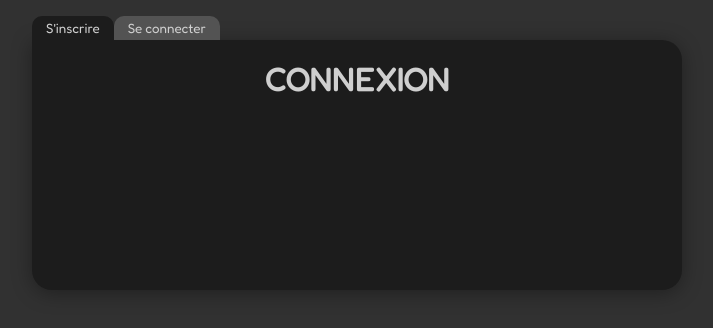
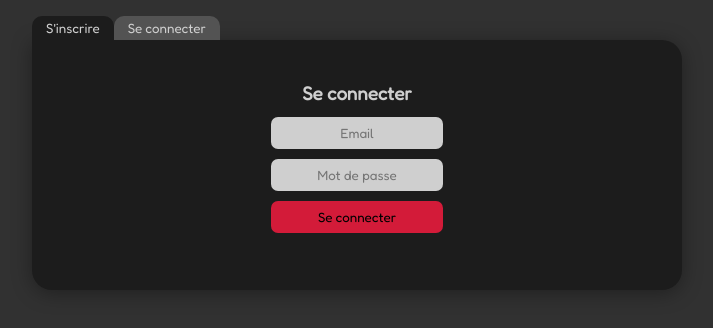
Before and after one commit to StevenM91/react-firebase, a React (Create React App) app: page / in a window 1280 px wide. Both pictures are taken after a click on the button "Se connecter". Shown: the top 328 px of the page, without its empty margins (283-996 px from the left). Built offline with nearby package versions, Linux system fonts and the light colour scheme; no server answers.

Commit message:
logique de la connexion faite

```diff
--- a/src/components/Login.js
+++ b/src/components/Login.js
@@ -1,9 +1,49 @@
-import React from "react";
+import { signInWithEmailAndPassword } from "firebase/auth";
+import React, { useRef, useState } from "react";
+import { auth } from "../utils/firebase.config";
 
 const Login = () => {
+  // On crée la logique de connexion qui va permettre d'aller chercher les donnée dans la bdd et vérifier si l'utilisateur existe pour qu'il puisse avoir acces à l'application
+
+  const loginEmail = useRef();
+  const loginPassword = useRef();
+  const [error, setError] = useState(false);
+
+  const handleLogin = async (e) => {
+    e.preventDefault();
+
+    try {
+      const user = await signInWithEmailAndPassword(
+        auth,
+        loginEmail.current.value,
+        loginPassword.current.value
+      );
+      console.log(user);
+    } catch (error) {
+      console.log(error.message);
+      setError(true);
+    }
+  };
+
   return (
-    <div>
-      <h1>CONNEXION</h1>
+    <div className="login-container">
+      <div className="login">
+        <h3>Se connecter</h3>
+        <form className="form-login" onSubmit={(e) => handleLogin(e)}>
+          <input type="email" placeholder="Email" required ref={loginEmail} />
+          <input
+            type="password"
+            placeholder="Mot de passe"
+            required
+            ref={loginPassword}
+          />
+          <input type="submit" value="Se connecter" />
+          {/* on crée la logique de l'erreur au cas ou l'email ou le mot de passe sois incorrect */}
+          <span>
+            {error && "Le mail ou le mot de passe ne correspondent pas"}
+          </span>
+        </form>
+      </div>
     </div>
   );
 };
--- a/src/components/SignUp.js
+++ b/src/components/SignUp.js
@@ -23,6 +23,9 @@
           await userAuth.user.updateProfile({
             displayName,
           });
+          //console.log(userAuth);
+          // On fait recharger la pages pour que l'application est le temp de prendre en compte l'utilisateur quand il s'inscrie ou se connecte
+          window.location.reload();
         });
     } catch (error) {
       console.log(error.message);
```
